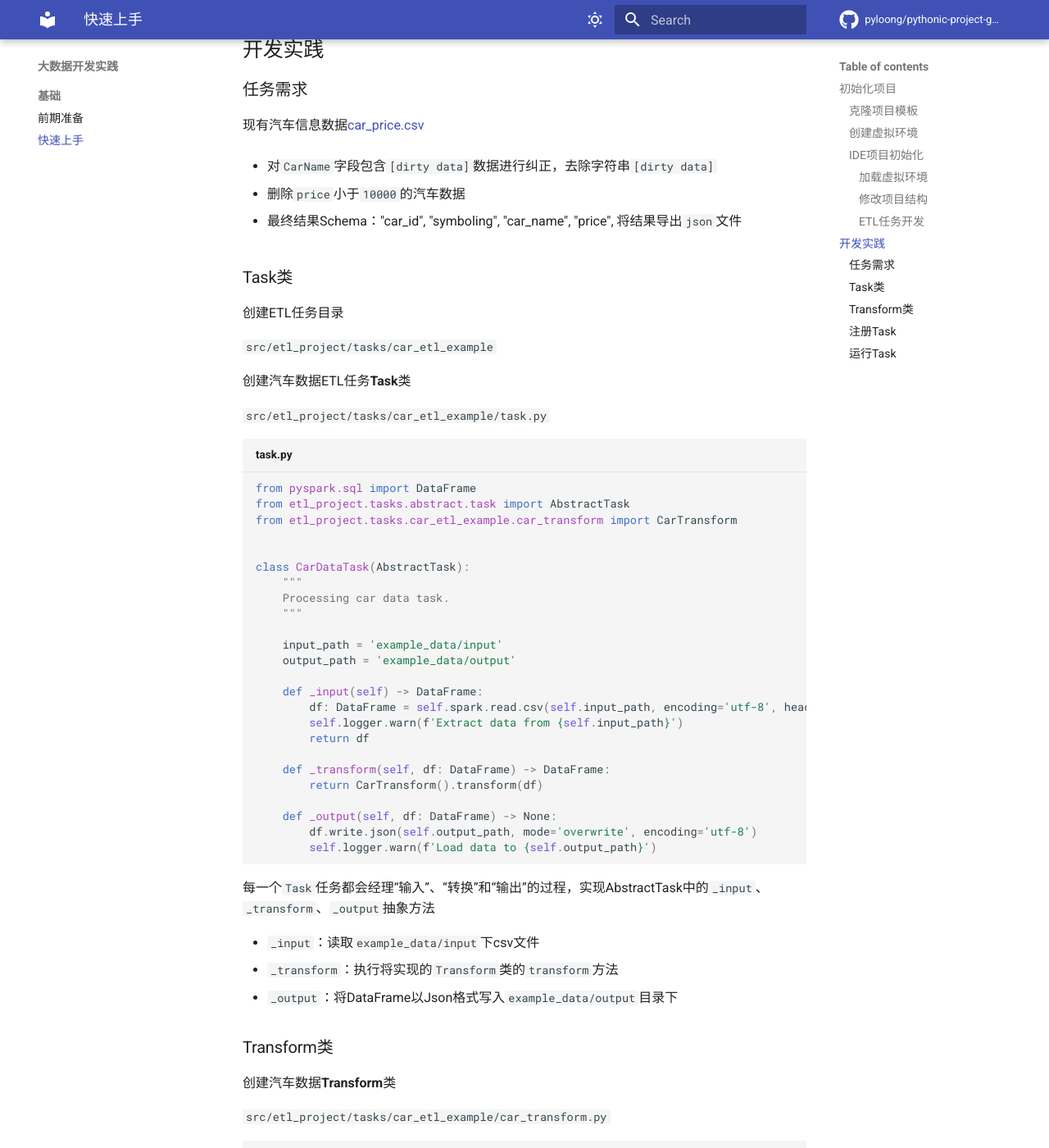
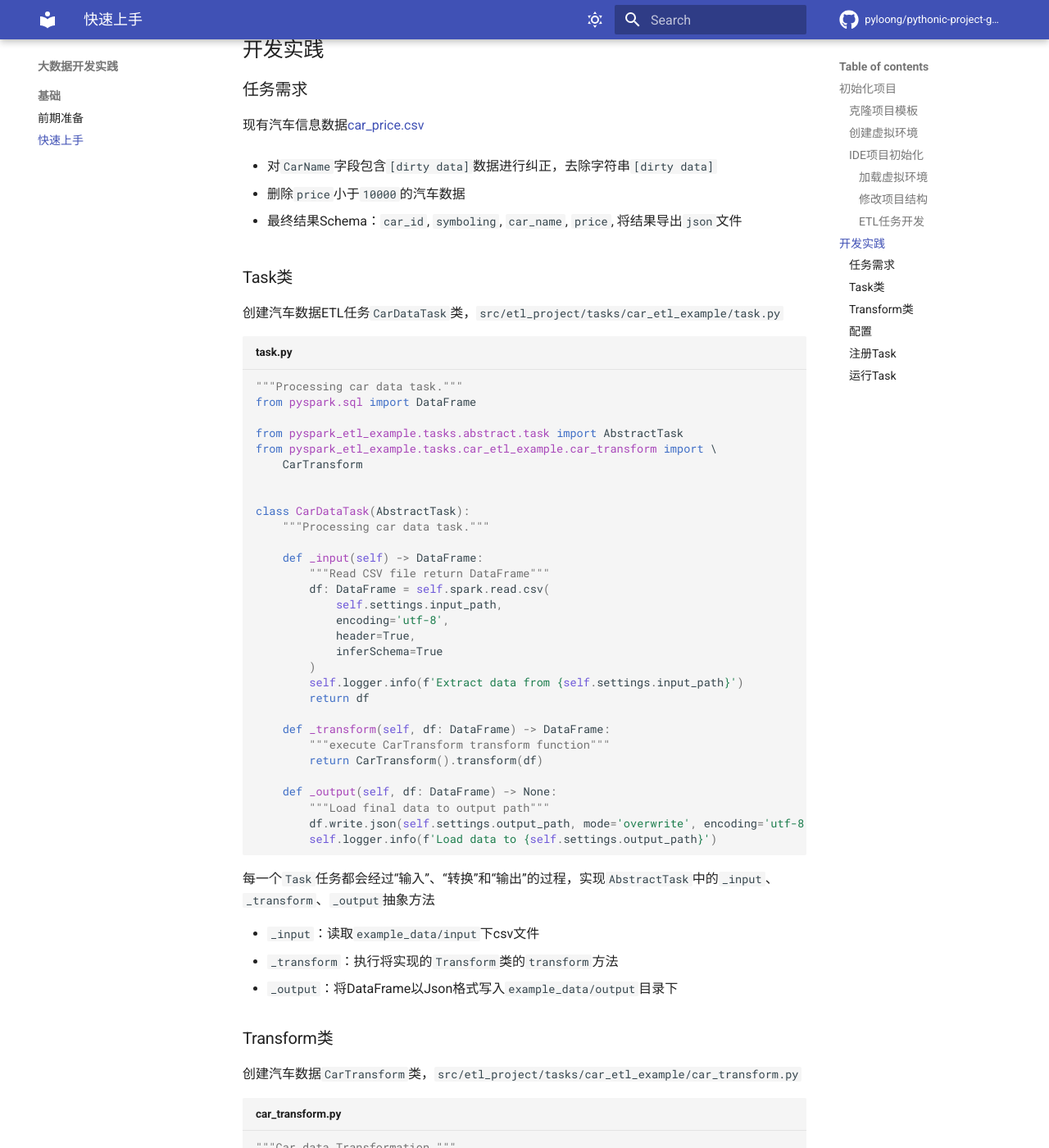
Before and after one commit to pyloong/pythonic-project-guidelines, an MkDocs documentation site: the page built from docs/bigdata/basis/quick_start.md, in a window 1280 px wide and 1400 px high, scrolled down 3093 px. Shown: the whole window at 82% size. Built offline with MkDocs 1.6.1 and Material for MkDocs 9.7.7, drawn with Linux system fonts in a browser that asks for light colours; comment, search, counter and statistics services are not loaded; some of the changed text lies outside the part shown.

Commit message:
style: Code format by pylint and isort

````diff
--- a/docs/bigdata/basis/quick_start.md
+++ b/docs/bigdata/basis/quick_start.md
@@ -83,46 +83,46 @@ poetry install
 
 - 删除`price`小于`10000`的汽车数据
 
-- 最终结果Schema："car_id", "symboling", "car_name", "price", 将结果导出`json`文件
+- 最终结果Schema：`car_id`, `symboling`, `car_name`, `price`, 将结果导出`json`文件
 
 ### Task类
 
-创建ETL任务目录
-
-`src/etl_project/tasks/car_etl_example`
-
-创建汽车数据ETL任务**Task**类
-
-`src/etl_project/tasks/car_etl_example/task.py`
+创建汽车数据ETL任务`CarDataTask`类，`src/etl_project/tasks/car_etl_example/task.py`
 
 ```py title="task.py"
+"""Processing car data task."""
 from pyspark.sql import DataFrame
-from etl_project.tasks.abstract.task import AbstractTask
-from etl_project.tasks.car_etl_example.car_transform import CarTransform
+
+from pyspark_etl_example.tasks.abstract.task import AbstractTask
+from pyspark_etl_example.tasks.car_etl_example.car_transform import \
+    CarTransform
 
 
 class CarDataTask(AbstractTask):
-    """
-    Processing car data task.
-    """
-
-    input_path = 'example_data/input'
-    output_path = 'example_data/output'
+    """Processing car data task."""
 
     def _input(self) -> DataFrame:
-        df: DataFrame = self.spark.read.csv(self.input_path, encoding='utf-8', header=True, inferSchema=True)
-        self.logger.warn(f'Extract data from {self.input_path}')
+        """Read CSV file return DataFrame"""
+        df: DataFrame = self.spark.read.csv(
+            self.settings.input_path,
+            encoding='utf-8',
+            header=True,
+            inferSchema=True
+        )
+        self.logger.info(f'Extract data from {self.settings.input_path}')
         return df
 
     def _transform(self, df: DataFrame) -> DataFrame:
+        """execute CarTransform transform function"""
         return CarTransform().transform(df)
 
     def _output(self, df: DataFrame) -> None:
-        df.write.json(self.output_path, mode='overwrite', encoding='utf-8')
-        self.logger.warn(f'Load data to {self.output_path}')
+        """Load final data to output path"""
+        df.write.json(self.settings.output_path, mode='overwrite', encoding='utf-8')
+        self.logger.info(f'Load data to {self.settings.output_path}')
 ```
 
-每一个`Task`任务都会经理“输入”、“转换”和“输出”的过程，实现AbstractTask中的`_input`、`_transform`、`_output`抽象方法
+每一个`Task`任务都会经过“输入”、“转换”和“输出”的过程，实现`AbstractTask`中的`_input`、`_transform`、`_output`抽象方法
 
 - `_input`：读取`example_data/input`下csv文件
 - `_transform`：执行将实现的`Transform`类的`transform`方法
@@ -130,42 +130,45 @@ class CarDataTask(AbstractTask):
 
 ### Transform类
 
-创建汽车数据**Transform**类
-
-`src/etl_project/tasks/car_etl_example/car_transform.py`
+创建汽车数据`CarTransform`类，`src/etl_project/tasks/car_etl_example/car_transform.py`
 
 ```py title="car_transform.py"
+"""Car data Transformation."""
 from functools import reduce
+
 from pyspark.sql import DataFrame
-from pyspark.sql.functions import udf, col
+from pyspark.sql.functions import col
+from pyspark.sql.functions import udf
 from pyspark.sql.types import StringType
-from etl_project.tasks.abstract.transform import AbstractTransform
+
+from pyspark_etl_example.tasks.abstract.transform import AbstractTransform
 
 
 class CarTransform(AbstractTransform):
-    """
-    Car data Transformation.
-    """
-
+    """Car data Transformation."""
     def transform(self, df: DataFrame) -> DataFrame:
+        """Execute the transform process"""
         transformations = (
             self._filter_price,
             self._process_car_name,
             self._select_final_columns,
         )
-        return reduce(DataFrame.transform, transformations, df)  # type: ignore
+        return reduce(DataFrame.transform, transformations, df)
 
     @staticmethod
     def _filter_price(df: DataFrame) -> DataFrame:
-        return df.filter(col('price') > 10000)
+        """Filter results price > 1000"""
+        return df.filter(col('price') > 1000)
 
     @staticmethod
     def _process_car_name(df: DataFrame) -> DataFrame:
+        """Clean [dirty data] from CarName"""
         res_df = df.withColumn('CarName', _name_replace_udf(col('CarName')).alias('CarName'))
         return res_df
 
     @staticmethod
     def _select_final_columns(df: DataFrame) -> DataFrame:
+        """Car price data dataframe select final columns"""
         return df.select(
             col('car_ID').alias('car_id'),
             col('symboling'),
@@ -176,8 +179,9 @@ class CarTransform(AbstractTransform):
 
 @udf(returnType=StringType())
 def _name_replace_udf(car_name):
+    """Clean [dirty data] udf"""
     if not car_name:
-        return
+        return None
     err_str = '[dirty data]'
     if err_str not in car_name:
         return car_name
@@ -185,12 +189,22 @@ def _name_replace_udf(car_name):
     return car_name
 ```
 
-实现汽车数据Transform类，实现抽象函数`transform`，实现数据清洗流程：
+`CarTransform`类，实现以下方法：
 
-1. 筛选 `price` > 10000 的数据
-2. 将`CarName`包含脏数据"`[dirty_data]`"的内容，通过udf进行去除
-3. 查询`car_id`， `symboling`， `car_name`， `price`数据
-4. 返回数据结果，至此完成汽车数据转换过程
+- `_filter_price`的功能是筛选 `price` > 10000 的数据
+- `_process_car_name`的功能是使用udf方法`_name_replace_udf`，将`CarName`字段中包含脏数据`[dirty_data]`的内容进行处理
+- `_select_final_columns`方法是查询并返回`car_id`,`symboling`,`car_name`,`price`数据
+- `transform`的功能是执行处理流程，返回数据结果，至此完成汽车数据转换过程
+
+### 配置
+
+将如下配置更新到配置文件中，因为项目默认使用dev环境配置，则需要在`configs/dev.toml`中增加如下内容：
+
+```toml
+# example path
+input_path = '../../data/input/car_price.csv'
+output_path = '../../data/output'
+```
 
 ### 注册Task
 
````
Also changed, not shown: other parts of docs/bigdata/basis/quick_start.md (+5 -5 lines).
